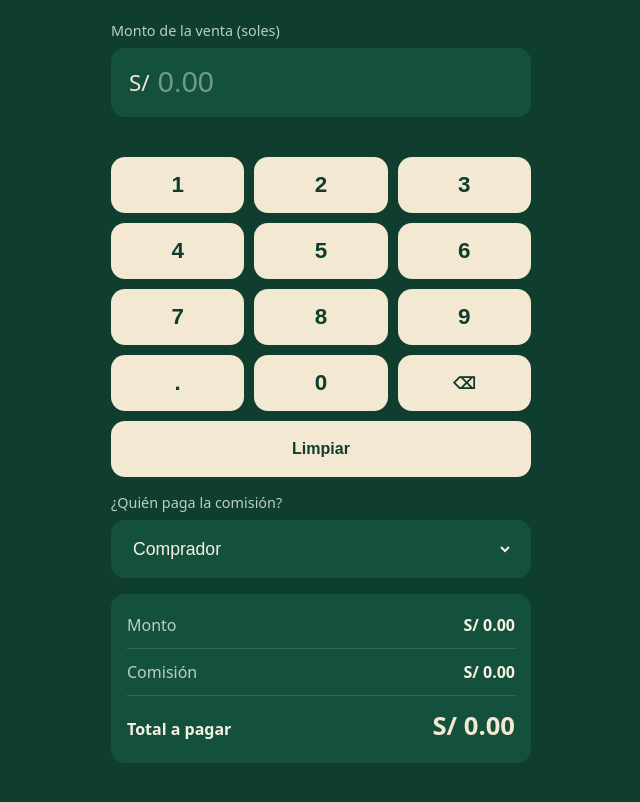
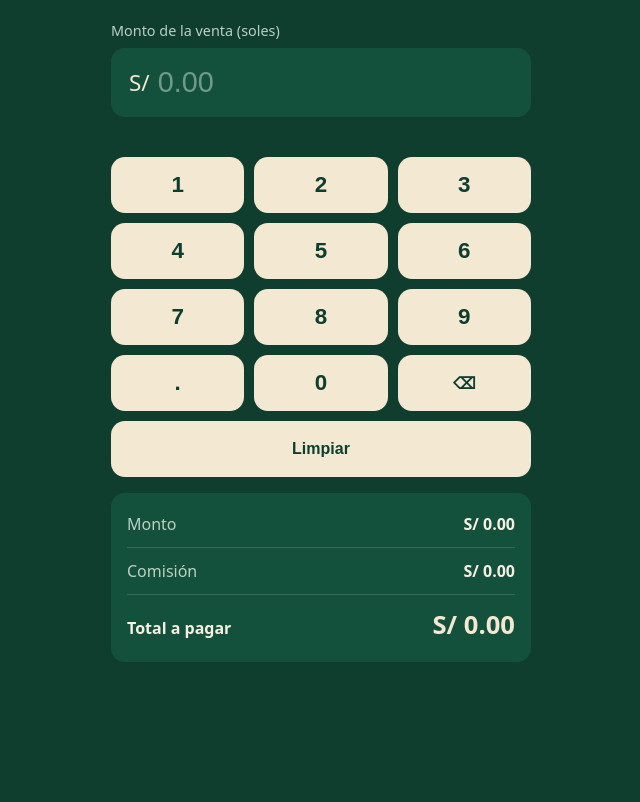
Before and after one commit to baphomet1510-dev/practica-claude-code, a plain HTML site: page index.html in a window 1280 px wide. Both pictures are taken after a click on the button "Punto decimal". Shown: the part 84-886 px from the top of the page, without its empty margins (319-959 px from the left). After the commit the page ends 800 px from the top, so only its background shows below. Drawn offline with Linux system fonts and the light colour scheme.

Commit message:
Revert "Selector "¿Quién paga la comisión?" (comprador/vendedor)"

```diff
--- a/index.html
+++ b/index.html
@@ -63,21 +63,6 @@
 
     .campo:focus-within { border-color: var(--crema); }
 
-    .selector { margin: 0 0 16px; }
-
-    select {
-      flex: 1;
-      min-width: 0;
-      background: transparent;
-      border: 0;
-      outline: 0;
-      color: var(--texto);
-      font-size: 1.1rem;
-      padding: 16px 0;
-    }
-
-    select option { color: var(--fondo); }
-
     .campo span {
       font-size: 1.4rem;
       color: var(--crema);
@@ -141,7 +126,6 @@
       border-bottom: 1px solid rgba(243, 233, 210, 0.15);
     }
 
-    .fila[hidden] { display: none; }
     .fila:last-child { border-bottom: 0; }
     .fila .nombre { color: var(--texto-suave); }
     .fila .valor { font-variant-numeric: tabular-nums; font-weight: 600; }
@@ -185,20 +169,9 @@
       <button type="button" class="accion" id="limpiar" style="grid-column: 1 / -1;">Limpiar</button>
     </div>
 
-    <div class="selector">
-      <label for="pagador">¿Quién paga la comisión?</label>
-      <div class="campo">
-        <select id="pagador">
-          <option value="comprador" selected>Comprador</option>
-          <option value="vendedor">Vendedor</option>
-        </select>
-      </div>
-    </div>
-
     <section class="resultado" aria-live="polite">
       <div class="fila"><span class="nombre">Monto</span><span class="valor" id="r-monto">S/ 0.00</span></div>
       <div class="fila"><span class="nombre">Comisión</span><span class="valor" id="r-comision">S/ 0.00</span></div>
-      <div class="fila" id="fila-vendedor" hidden><span class="nombre">El vendedor recibe</span><span class="valor" id="r-vendedor">S/ 0.00</span></div>
       <div class="fila total"><span class="nombre">Total a pagar</span><span class="valor" id="r-total">S/ 0.00</span></div>
     </section>
     <p class="nota" id="nota"></p>
@@ -241,22 +214,11 @@
       $("error").textContent = "";
 
       // Sin monto no se cobra comisión mínima: se muestra todo en cero.
-      const calculo = monto > 0 ? calcular(monto) : { comision: 0, total: 0 };
-      const paraVendedor = $("pagador").value === "vendedor";
-      // Si paga el vendedor y la comisión supera la venta, no se calcula nada.
-      const noAlcanza = paraVendedor && calculo.comision > monto;
-      const { comision, total } = noAlcanza ? { comision: 0, total: 0 } : calculo;
-      if (noAlcanza) {
-        $("error").textContent =
-          "Con este monto la comisión mínima supera la venta. El vendedor no puede pagar la comisión.";
-      }
+      const { comision, total } = monto > 0 ? calcular(monto) : { comision: 0, total: 0 };
 
       $("r-monto").textContent = soles(monto);
       $("r-comision").textContent = soles(comision);
-      // Si paga el vendedor, el comprador paga solo el monto y el vendedor recibe monto - comisión.
-      $("r-total").textContent = soles(paraVendedor && !noAlcanza ? monto : total);
-      $("fila-vendedor").hidden = !paraVendedor || noAlcanza;
-      $("r-vendedor").textContent = soles(monto - comision);
+      $("r-total").textContent = soles(total);
 
       $("nota").textContent =
         monto > 0 && comision === MINIMO_CENTIMOS && Math.round(monto * TASA) < MINIMO_CENTIMOS
@@ -265,7 +227,6 @@
     }
 
     inputMonto.addEventListener("input", actualizar);
-    $("pagador").addEventListener("change", actualizar);
 
     document.querySelectorAll("[data-tecla]").forEach((boton) => {
       boton.addEventListener("click", () => {
```
